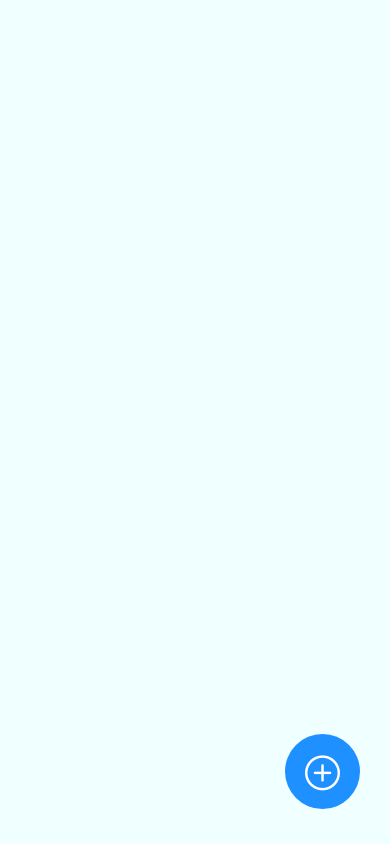
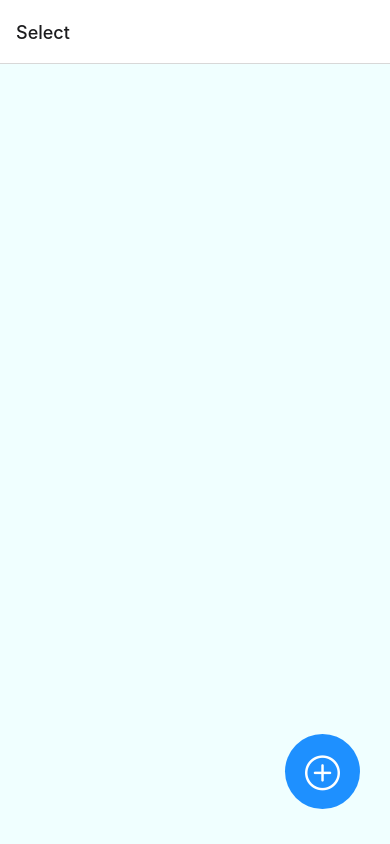
Before and after one commit to Collin-Fox/messAround, a React Native app: screen / in a window 390 px wide. Built offline with nearby package versions, Linux system fonts and the light colour scheme.

Commit message:
Added functionality for a new screen on button press

```diff
--- a/App.js
+++ b/App.js
@@ -4,31 +4,63 @@ import { StyleSheet, Text, View, Button, Image , ScrollView, TouchableOpacity, S
 import Icon from 'react-native-vector-icons/AntDesign';
 import player from "./player";
 //import {TouchableOpacity} from "react-native-web";
+import { NavigationContainer } from '@react-navigation/native';
 import DefaultButton from "./Content/defaultButton";
 import Header from "./Content/header";
 import Player from "./player";
 import AddButton from "./Content/addButton";
 import {TextInput} from "react-native-web";
+import { createNativeStackNavigator } from '@react-navigation/native-stack';
+
+function PlayerScreen({navigation}){
+
+    return (
+        <View style={{ flex: 1, alignItems: 'center', justifyContent: 'center' }}>
 
 
+            <Text>Design In Progress</Text>
 
-export default function App() {
+
+        </View>
+    );
+}
+
+function AddScreen({navigation}){
     const [buttons, setButtons] = useState([]);
 
     const addButton = () => {
-        setButtons(prevButtons => [...prevButtons, <DefaultButton key={buttons.length} />]);
+        setButtons(prevButtons => [...prevButtons, <DefaultButton key={buttons.length} onPress={()=> navigation.navigate('Player')}/>]);
     }
-    return (
-    <View style={styles.container}>
+
+    return(
+        <View style={styles.container}>
+
+            <ScrollView>
+                {buttons}
+
+            </ScrollView>
+
+            <AddButton onPress={addButton} />
 
 
+        </View>
+    );
+}
 
-        <ScrollView>
-            {buttons}
-        </ScrollView>
+const Stack = createNativeStackNavigator();
 
-        <AddButton onPress={addButton} />
-    </View>
+export default function App() {
+
+    return (
+    <NavigationContainer>
+        <Stack.Navigator>
+            <Stack.Screen name={"Select"} component={AddScreen}/>
+            <Stack.Screen name={"Player"} component={PlayerScreen} />
+        </Stack.Navigator>
+
+    </NavigationContainer>
+
+
   );
 }
 
--- a/Content/defaultButton.js
+++ b/Content/defaultButton.js
@@ -7,7 +7,7 @@ export default function DefaultButton({onPress}){
     const [name, addName] = useState('Player Name and Number')
     return(
         <TouchableOpacity
-            onPress={() => addName("Collin")}>
+            onPress={onPress}>
             <View style={styles.item}>
                 <Icon
                     style={styles.iconContainer}
--- a/package.json
+++ b/package.json
@@ -10,11 +10,16 @@
   },
   "dependencies": {
     "@builder.io/react": "^3.1.1",
+    "@react-navigation/native": "^6.1.9",
+    "@react-navigation/native-stack": "^6.9.17",
     "expo": "^49.0.18",
     "expo-status-bar": "~1.6.0",
     "react": "18.2.0",
     "react-dom": "^18.2.0",
     "react-native": "0.72.6",
+    "react-native-element-dropdown": "^2.10.0",
+    "react-native-safe-area-context": "^4.6.3",
+    "react-native-screens": "~3.22.0",
     "react-native-web": "~0.19.6"
   },
   "devDependencies": {
```
Also changed, not shown: 1 other file (tests, documents, lock files or other folders).
